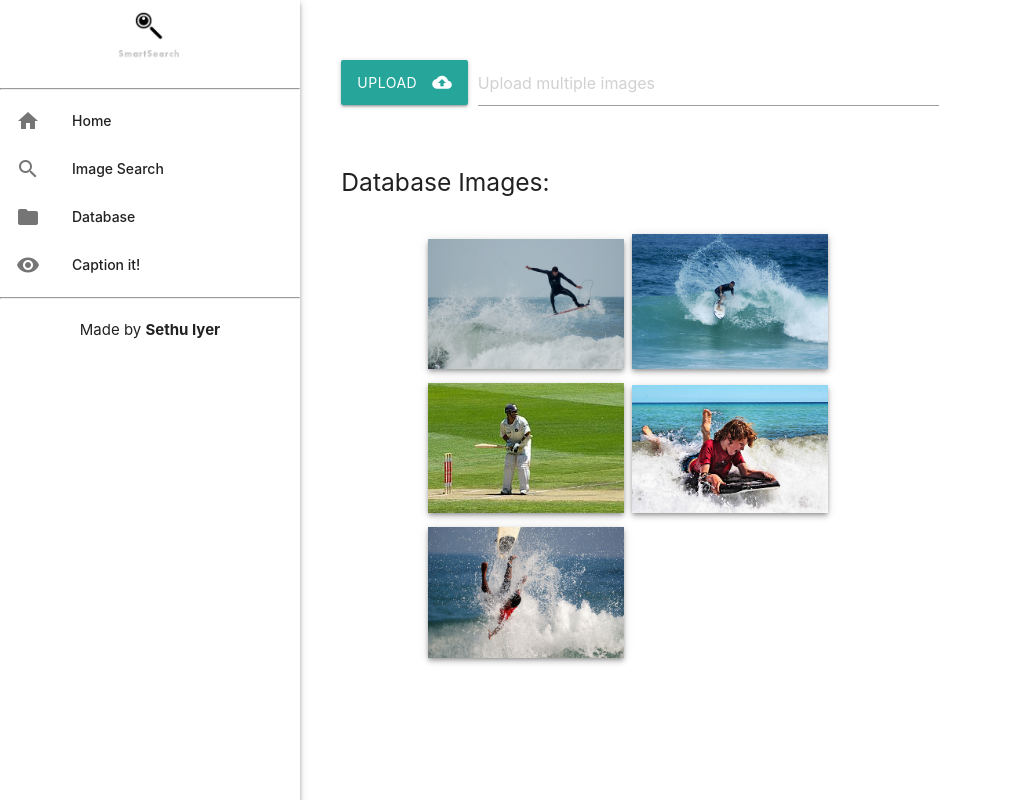
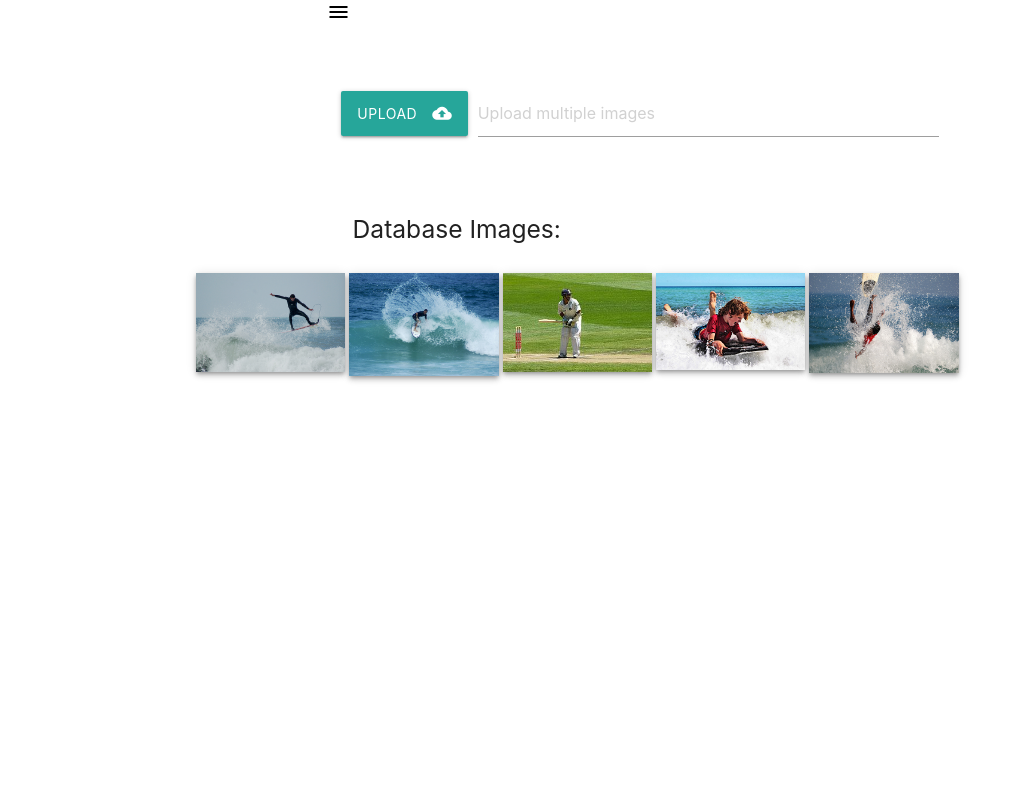
Before and after one commit to sethuiyer/Image-to-Image-Search, a Flask app: page /database in a window 1280 px wide. Shown: the whole page, without its empty margins (0-1025 px from the left). Run offline with Flask 2, Linux system fonts and the light colour scheme; parts of the project's set-up code (start-up, migrations or seed data) failed here and were passed over.

Commit message:
Final Release

```diff
--- a/server.py
+++ b/server.py
@@ -17,7 +17,7 @@ def description_search(query):
     results = es.search(
         index="desearch",
         body={
-            "size": 4,
+            "size": 20,
             "query": {
             "match": {"description": query}
             }
@@ -31,10 +31,14 @@ def description_search(query):
         else:
             print(str(hitCount), 'results')
         answers =[]
-        for hit in results['hits']['hits']:
-            desc = hit['_source']['description']
-            imgurl = hit['_source']['imgurl']
-            answers.append([imgurl,desc])
+        max_score = results['hits']['max_score']
+
+        if max_score >= 0.35:
+            for hit in results['hits']['hits']:
+                if hit['_score'] > 0.5 * max_score:
+                    desc = hit['_source']['description']
+                    imgurl = hit['_source']['imgurl']
+                    answers.append([imgurl,desc])
     else:
         answers = []
     return answers
@@ -105,9 +109,9 @@ def caption():
         uploaded_img_path = os.path.join(app.config['TEMP_UPLOAD_FOLDER'], file.filename)
         img.save(uploaded_img_path)
         cap = gencap.get_caption(uploaded_img_path)
-        return render_template('caption.html', caption = cap)
+        return render_template('caption.html', caption = cap, query_path=uploaded_img_path)
     else:
         return render_template('caption.html')
 
 if __name__=="__main__":
-    app.run("127.0.0.1", debug=False)
+    app.run("127.0.0.1", debug=True)
--- a/templates/database.html
+++ b/templates/database.html
@@ -22,12 +22,12 @@
                     {% if database_images %}
                     <div class="row">
                         <div class="col s2"></div>
-                        <div class="co s8">
+                        <div class="col s8">
                                 <h5>Database Images: </h5>
                         </div>
                     </div>
-                    <div class="album-row">
-                      <div class="album-col">
+                    <div class="photo-container">
+                    <div class="photos">
 
                         {% for db_img in database_images %}
                             <img id="img" src="{{db_img}}" class="z-depth-2">
--- a/templates/layout.html
+++ b/templates/layout.html
@@ -6,51 +6,73 @@
       <!--Import materialize.css-->
       <link rel="stylesheet" href="https://cdnjs.cloudflare.com/ajax/libs/materialize/1.0.0/css/materialize.min.css">
     <title> Smart Search</title>
-    <link rel=icon href=static/logo.jpg>
+    <link rel=icon href=static/favicon.png>
     <style>
-        .album-row {
-  display: -ms-flexbox; /* IE10 */
-  display: flex;
-  -ms-flex-wrap: wrap; /* IE10 */
-  flex-wrap: wrap;
-  padding: 0 4px;
-  margin-left: 25%;
+        .photo-container {
+  max-width: 960px;
+  margin: 0 auto;
 }
 
-    .album-col {
-  -ms-flex: 25%; /* IE10 */
-  flex: 25%;
-  max-width: 75%;
-  padding: 0 4px;
-}
-.album-col img {
-  margin-top: 8px;
-  margin-left: 4px;
-  width: 40%;
+.photos {
+  display: flex;
+  flex-direction: row;
+  flex-wrap: wrap;
+  justify-content: flex-start;
+  align-content: stretch;
+  padding: 0;
+  max-width: 980px;
 }
 
-@media screen and (max-width: 800px) {
-  .album-col {
-    -ms-flex: 50%;
-    flex: 50%;
-    max-width: 50%;
+.photos img {
+  display: block;
+  float: left;
+  flex: 0 0 auto;
+  margin-left: 4px;
+  max-height: 200px;
+}
+
+
+@media screen and (min-width: 1024px) {
+  .photos img {
+    width: calc(100%/6);
+    height: calc(100%/6);
   }
 }
 
-@media screen and (max-width: 600px) {
-  .album-col {
-    -ms-flex: 100%;
-    flex: 100%;
-    max-width: 100%;
+@media screen and (min-width: 769px) and (max-width: 1024px) {
+  .photos img {
+    width: calc(100%/4);
+    height: calc(100%/4);
   }
 }
 
+@media screen and (min-width: 481px) and (max-width: 768px) {
+  .photos img {
+    width: calc(100%/3);
+    height: calc(100%/3);
+  }
+}
+
+@media screen and (min-width: 321px) and (max-width: 480px) {
+  .photos img {
+    width: calc(100%/2);
+    height: calc(100%/2);
+  }
+}
+
+@media screen  and (max-width: 320px) {
+  .photos img {
+    width: 100%;
+    height: 100%;
+  }
+}
     </style>
         </head>
     <body>
+
             <div class="container">
-                    <div class="container"><a href="#" data-target="nav-mobile" class="top-nav sidenav-trigger full hide-on-large-only"><i class="material-icons">menu</i></a></div>
-                  <ul id="nav-mobile" class="sidenav sidenav-fixed z-depth-2">
+                    <div class="container"><a href="#" data-target="nav-mobile" class="top-nav sidenav-trigger full medium black-text"><i class="material-icons">menu</i></a></div>
+                  <ul id="nav-mobile" class="sidenav z-depth-2">
                         <li class="brand-logo center"><img src="static/logo.jpg" height="40%" width="40%"/></li>
                         <hr>
                         <li class="bold"><a href="{{ url_for('index') }}" class="collapsible-header waves-effect"><i class="material-icons">home</i>Home </a></li>
@@ -64,6 +86,7 @@
                         {% block content %}{% endblock %}
                   </div>
 
+
                   <script src="https://ajax.googleapis.com/ajax/libs/jquery/3.3.1/jquery.min.js"></script>
             <script src="https://cdnjs.cloudflare.com/ajax/libs/materialize/1.0.0/js/materialize.min.js"></script>
             <script>
--- a/templates/search.html
+++ b/templates/search.html
@@ -37,8 +37,8 @@
                                         <h5>Results: </h5>
                                 </div>
                             </div>
-                            <div class="album-row">
-                                <div class="album-col">
+                            <div class="photo-container">
+                                    <div class="photos">
                                     {% for answer in answers %}
                                     <img id="img" src="{{ answer[0] }}" class="z-depth-2">
                                     {% endfor %}
```
Also changed, not shown: templates/caption.html (+10 -0 lines), templates/home.html (+6 -19 lines), README.md, static/favicon.png (added), static/screenshot-app.jpg (added), 5 other files.
